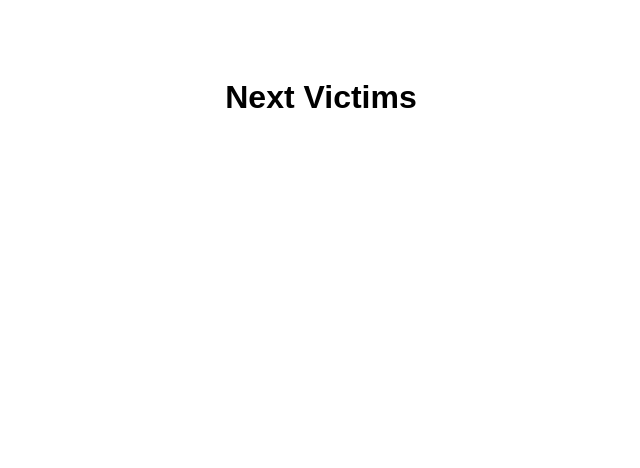
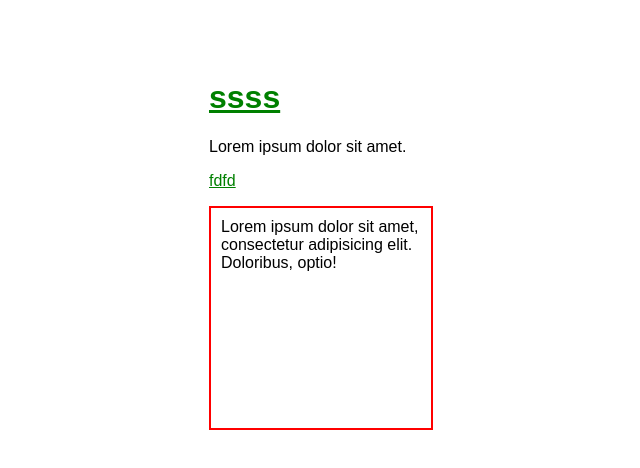
Before and after one commit to AlexKor-5/React_Practice, a React (Create React App) app: page / in a window 1280 px wide. Shown: the top 468 px of the page, without its empty margins (319-959 px from the left). Built offline with nearby package versions, Linux system fonts and the light colour scheme; no server answers.

Commit message:
JSX like Object (jsxApp) - dr

```diff
--- a/src/index.jsx
+++ b/src/index.jsx
@@ -1,7 +1,8 @@
 import React from "react";
 import ReactDOM from "react-dom";
 import "./index.css";
-import {HocApp} from "./HocApp/HocApp";
+import {JsxApp} from "./jsxApp/jsxApp";
+// import {HocApp} from "./HocApp/HocApp";
 // import {BE} from "./BoundaryError/BE";
 // import {RefApp} from "./Ref/RefApp";
 // import {CompApp} from "./Composition/CompApp";
@@ -22,7 +23,8 @@ ReactDOM.render(
         {/*<CompApp/>*/}
         {/*<BE/>*/}
         {/*<RefApp/>*/}
-        <HocApp/>
+        {/*<HocApp/>*/}
+        <JsxApp/>
     </div>,
     destination
 );
--- /dev/null
+++ b/src/jsxApp/jsxApp.jsx
@@ -0,0 +1,24 @@
+import React from "react";
+
+export const JsxApp = () => {
+    return (
+        <>
+            <MagicText.H1>ssss</MagicText.H1>
+            <p>Lorem ipsum dolor sit amet.</p>
+            <MagicText.P>fdfd</MagicText.P>
+            <div style={{width: "200px", height: "200px", border: "2px solid red", padding: "10px"}}>
+                <MagicText.SmallTextFiller/>
+            </div>
+        </>
+    )
+}
+
+const MagicText =
+    {
+        H1: (props) => <h1
+            style={{fontFamily: "Arial", color: "green", textDecoration: "underline"}}>{props.children}</h1>,
+        P: (props) => <p
+            style={{fontFamily: "Arial", color: "green", textDecoration: "underline"}}>{props.children}</p>,
+        SmallTextFiller: () =>
+            <span>Lorem ipsum dolor sit amet, consectetur adipisicing elit. Doloribus, optio!</span>
+    }
```
